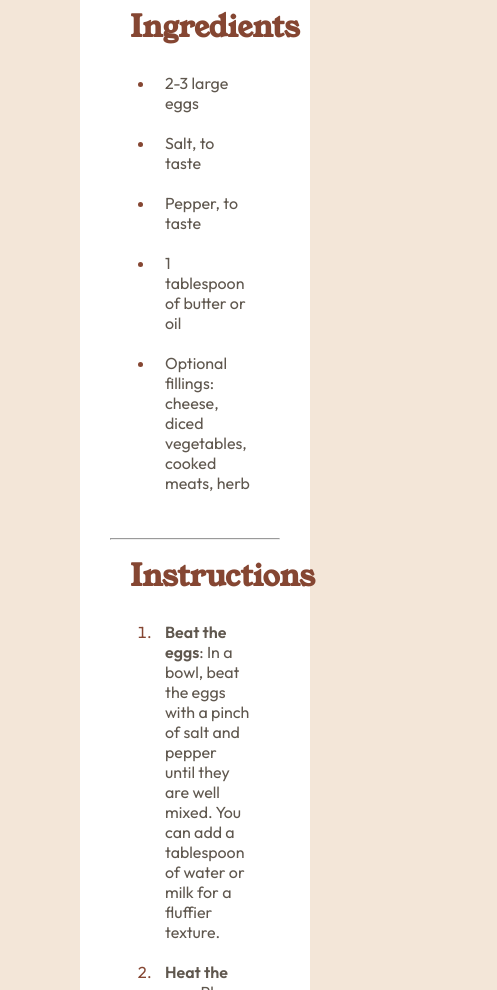
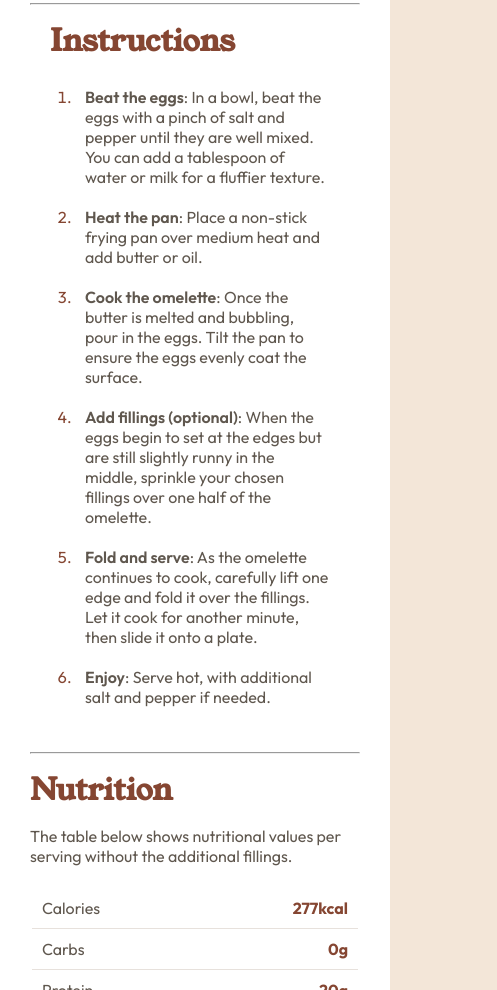
Before and after one commit to kolchetes/recipe-page, a plain HTML site: page index.html in a window 390 px wide. Shown: the part 1010-2000 px from the top of the page, 497 px wide, since content can reach past the window. Drawn offline with Linux system fonts and the light colour scheme.

Commit message:
Final mobile and desktop version

```diff
--- a/styles.css
+++ b/styles.css
@@ -107,13 +107,15 @@ li::marker {
 }
 
 .nutrition-table th {
-    margin-left: 5rem;
+    text-align: left;
+    margin-left: 50px;
     color: hsl(30, 10%, 34%);
     font-weight: normal;
 }
 
 .nutrition-table td {
-    margin-right: 20rem;
+    margin-right: 20%;
+    text-align: right;
     color: hsl(14, 45%, 36%);
     font-weight: bold;
 }
@@ -121,5 +123,30 @@ li::marker {
 .attribution {
     font-size: 11px; text-align: center;
     color: hsl(228, 45%, 44%);
-    margin-top: 5rem;
+    margin-top: 8rem;
+    padding: 1rem;
 }
+
+@media only screen and (max-width: 600px) {
+    body {
+        padding: 0;
+    }
+
+    .main-container {
+        width: 100%;
+    }
+
+    .main-title {
+        font-size: 4rem;
+    }
+
+    .nutrition-table th {
+        margin: 0;
+        text-align: left;
+    }
+
+    .nutrition-table td {
+        margin: 0;
+        text-align: right;
+}
+}
```
